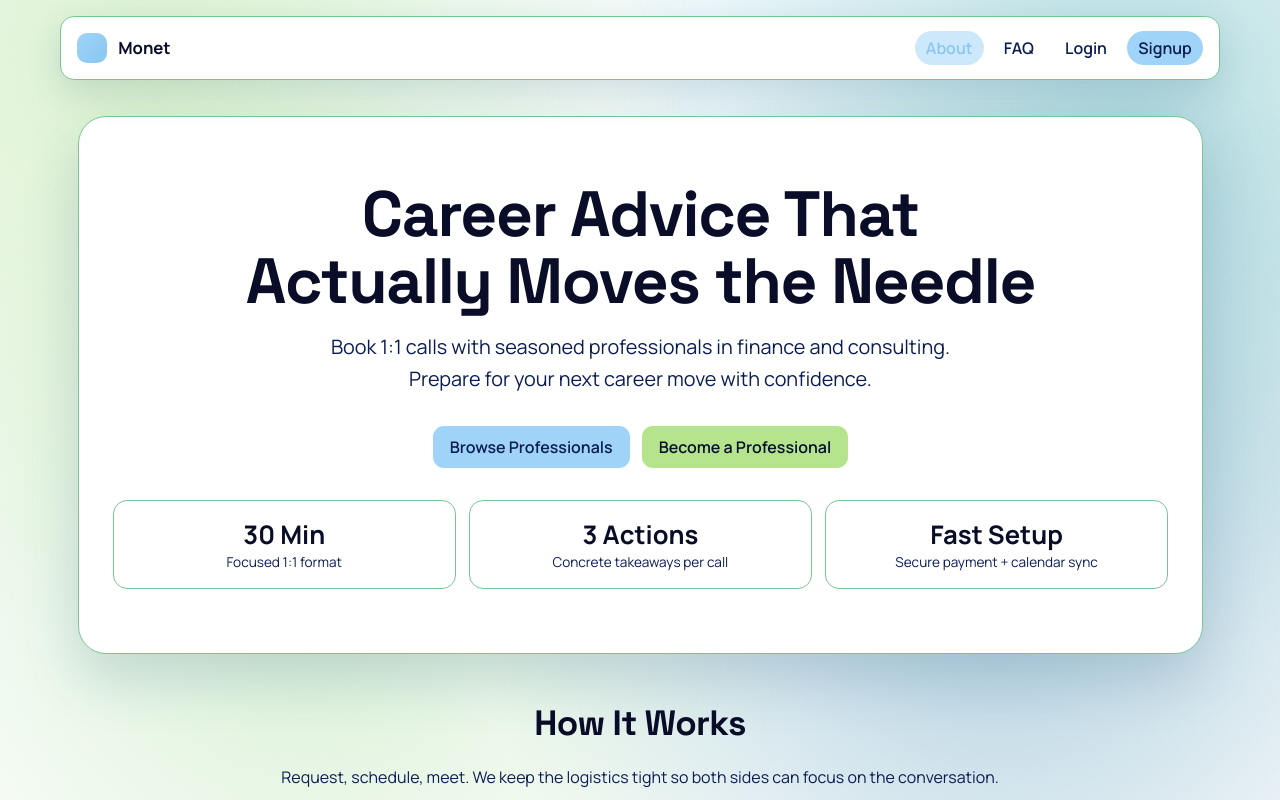
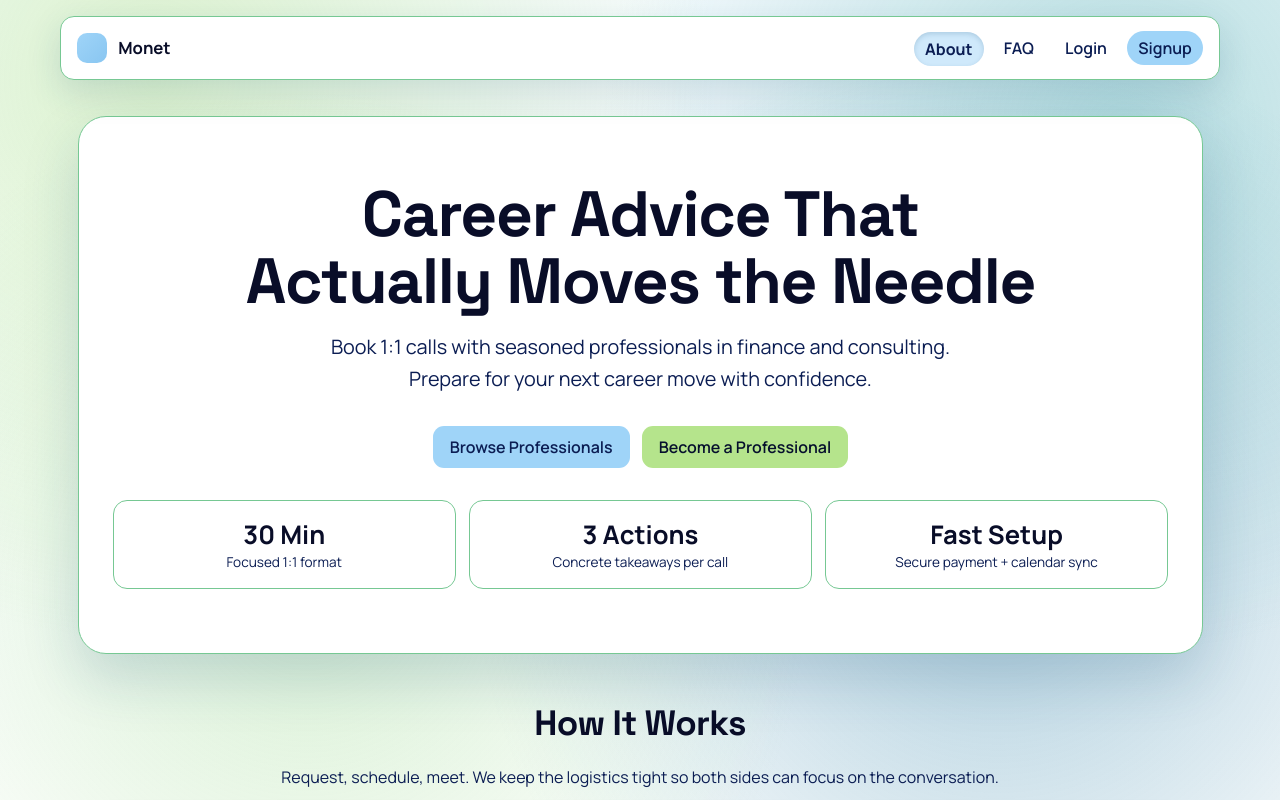
Before and after one commit to euisang214/monet4.0, a Next.js app: page / in a window 1280 px wide. In both pictures the pointer is over the link "About". Shown: the top 800 px of the page. Built offline with nearby package versions, Linux system fonts and the light colour scheme; no server answers.

Commit message:
feat: Implement consistent hover effects for AuthNavbar links and buttons and public navigation links.

```diff
--- a/src/app/(public)/public.module.css
+++ b/src/app/(public)/public.module.css
@@ -69,12 +69,15 @@
   font-weight: 550;
   padding: 0.35rem 0.7rem;
   border-radius: 999px;
-  transition: color 0.2s ease, background-color 0.2s ease;
+  transition: color 0.2s ease, background-color 0.2s ease, box-shadow 0.2s ease, transform 0.2s ease;
 }
 
 .navLink:hover {
-  color: var(--primary-strong);
-  background: rgba(159, 212, 248, 0.52);
+  color: var(--tone-9);
+  font-weight: 700;
+  background: var(--primary-soft);
+  box-shadow: inset 0 2px 5px rgba(24, 78, 119, 0.18);
+  transform: translateY(1px);
 }
 
 .navLinkCta {
@@ -83,7 +86,10 @@
 }
 
 .navLinkCta:hover {
-  background: var(--primary-strong);
+  font-weight: 700;
+  background: var(--primary-soft);
+  box-shadow: inset 0 2px 5px rgba(0, 0, 0, 0.2);
+  transform: translateY(1px);
   color: var(--button-text);
 }
 
--- a/src/app/globals.css
+++ b/src/app/globals.css
@@ -1079,6 +1079,19 @@ button:hover,
   box-shadow: 0 10px 20px rgba(24, 78, 119, 0.2);
 }
 
+.auth-navbar-pressable {
+  transition: color 0.2s ease, background-color 0.2s ease, box-shadow 0.2s ease, transform 0.2s ease, font-weight 0.2s ease;
+}
+
+.auth-navbar-pressable:hover {
+  box-shadow: inset 0 2px 5px rgba(24, 78, 119, 0.18);
+}
+
+.auth-navbar-pressable:disabled:hover {
+  transform: none;
+  box-shadow: none;
+}
+
 button:disabled,
 .btn:disabled,
 .disabled\:opacity-50:disabled {
--- a/src/components/layout/AuthNavbar.tsx
+++ b/src/components/layout/AuthNavbar.tsx
@@ -61,7 +61,7 @@ export function AuthNavbar() {
             <div className="bg-white border border-gray-200 shadow-sm rounded-lg px-4 py-3">
                 <div className="flex flex-wrap items-center justify-between gap-3">
                     <div className="flex flex-wrap items-center gap-2">
-                        <Link href={homeLink} className="flex items-center gap-2 font-semibold text-gray-900 px-2 py-1 rounded-md hover:bg-gray-100">
+                        <Link href={homeLink} className="flex items-center gap-2 font-semibold text-gray-900 px-2 py-1 rounded-md hover:bg-blue-100 auth-navbar-pressable">
                             <span
                                 style={{
                                     width: "24px",
@@ -85,7 +85,7 @@ export function AuthNavbar() {
                                 pathname.startsWith(`${link.href}/`);
                             const linkClasses = isActive
                                 ? "px-3 py-1.5 rounded-md text-sm bg-blue-600 text-white"
-                                : "px-3 py-1.5 rounded-md text-sm bg-gray-100 text-gray-700 hover:bg-gray-200";
+                                : "px-3 py-1.5 rounded-md text-sm bg-gray-100 text-gray-700 hover:bg-blue-100 hover:text-gray-900 auth-navbar-pressable";
 
                             return (
                                 <Link key={link.href} href={link.href} className={linkClasses}>
@@ -97,7 +97,7 @@ export function AuthNavbar() {
 
                     <div className="flex flex-wrap items-center justify-end gap-3">
                         <span className="text-sm text-gray-500">{session.user.email}</span>
-                        <Button onClick={handleLogout} disabled={isPending} className="bg-gray-100 text-gray-800 hover:bg-gray-200">
+                        <Button onClick={handleLogout} disabled={isPending} className="bg-gray-100 text-gray-800 hover:bg-blue-100 auth-navbar-pressable">
                             {isPending ? "Signing out..." : "Log out"}
                         </Button>
                     </div>
```
